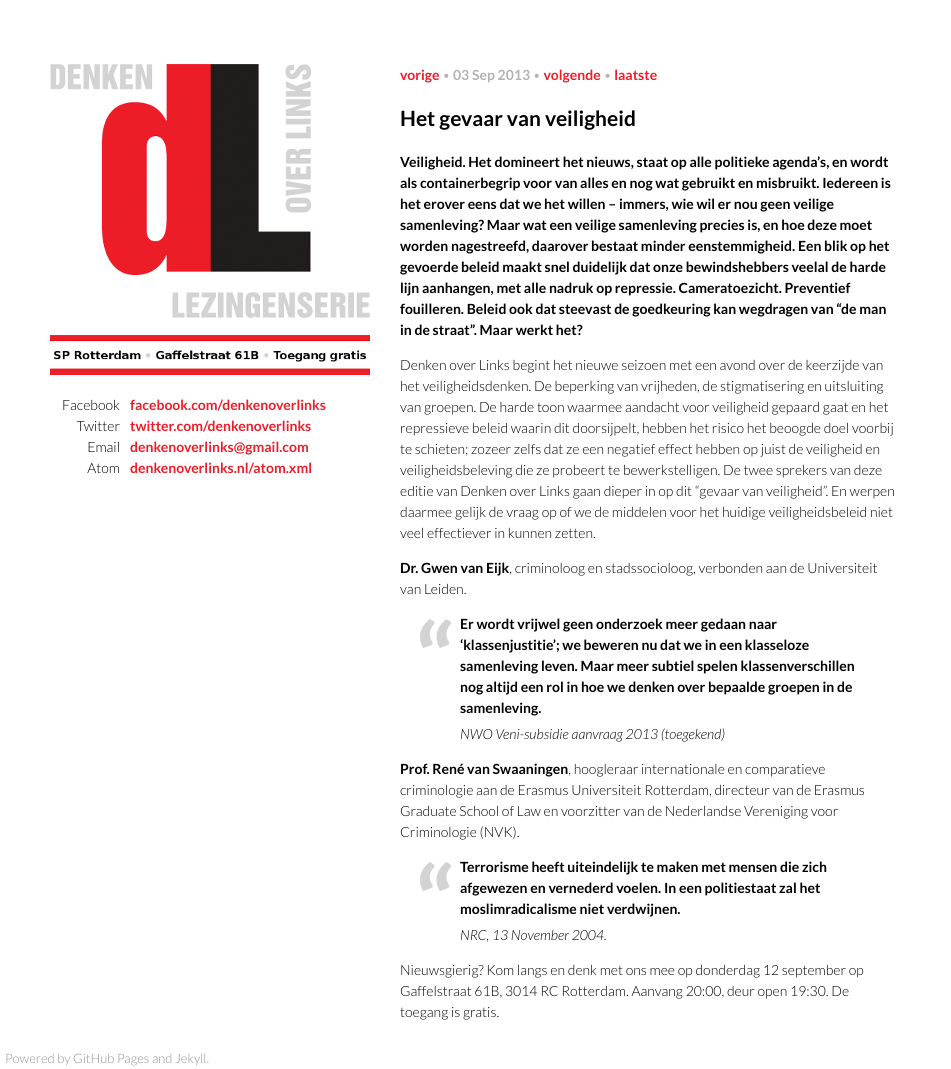
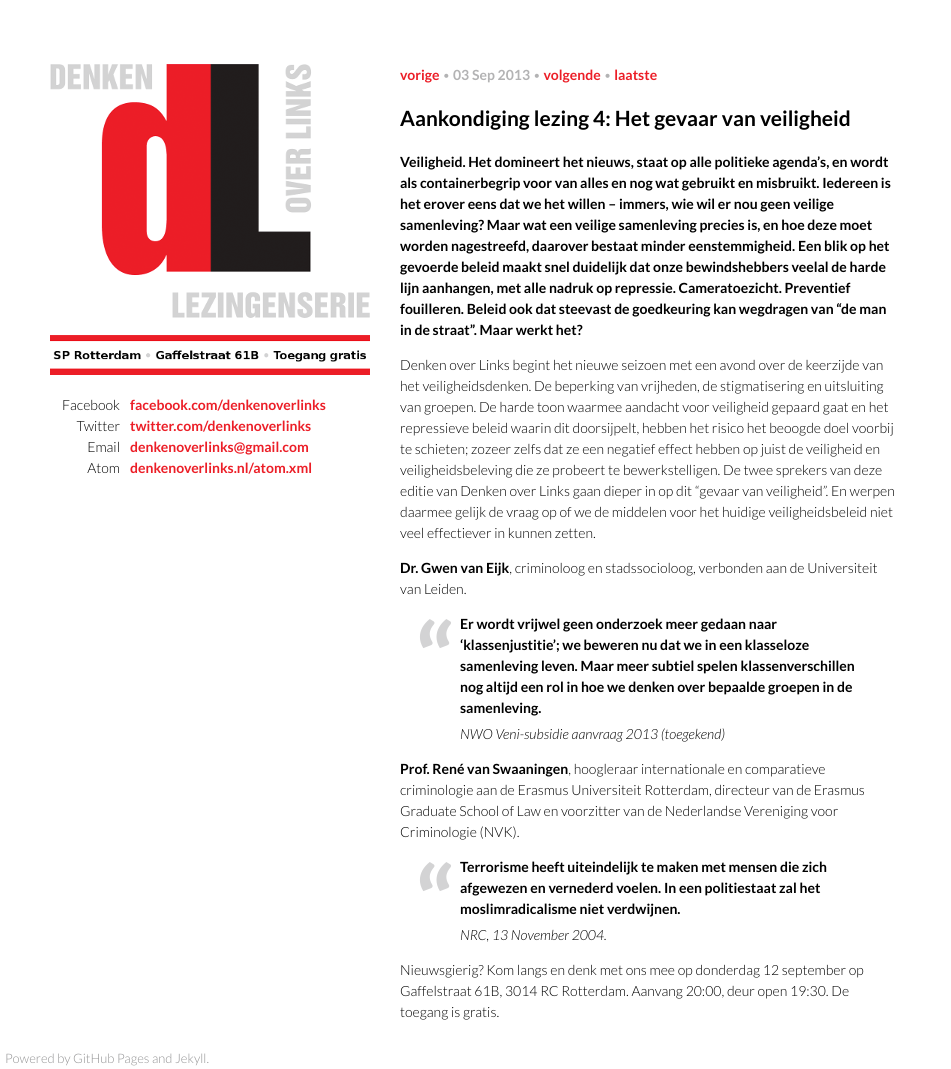
Before and after one commit to denkenoverlinks/denkenoverlinks.github.io, a Jekyll site: the page built from _posts/2013-09-03-het-gevaar-van-veiligheid.md, in a window 1280 px wide and 1069 px high. Shown: the whole window, without its empty margins (0-951 px from the left). Built offline with Jekyll 4.4.1, drawn with Linux system fonts in a browser that asks for light colours; Markdown is read by kramdown in place of the engine named in the settings.

Commit message:
css modifications, changed post title

```diff
--- a/_posts/2013-09-03-het-gevaar-van-veiligheid.md
+++ b/_posts/2013-09-03-het-gevaar-van-veiligheid.md
@@ -1,6 +1,6 @@
 ---
 layout: post
-title: "Het gevaar van veiligheid"
+title: "Aankondiging lezing 4: Het gevaar van veiligheid"
 date: 2013-09-03
 ---
 
--- a/css/main.css
+++ b/css/main.css
@@ -31,7 +31,7 @@
   max-width: 500px;
 }
 
-.post p:first-child {
+.post > p:first-child {
   font-weight: bold;
 }
 
@@ -83,3 +83,19 @@
   color: inherit;
   font: inherit;
 }
+
+dl.notes {
+  border-top: solid 1px;
+  padding-top: 10px;
+  margin-top: 50px;
+}
+
+dl.notes dt {
+  float: left;
+  clear: left;
+}
+
+dl.notes dd {
+  margin: 0 0 0 15px;
+  padding: 0 0 0.5em 0;
+}
```
